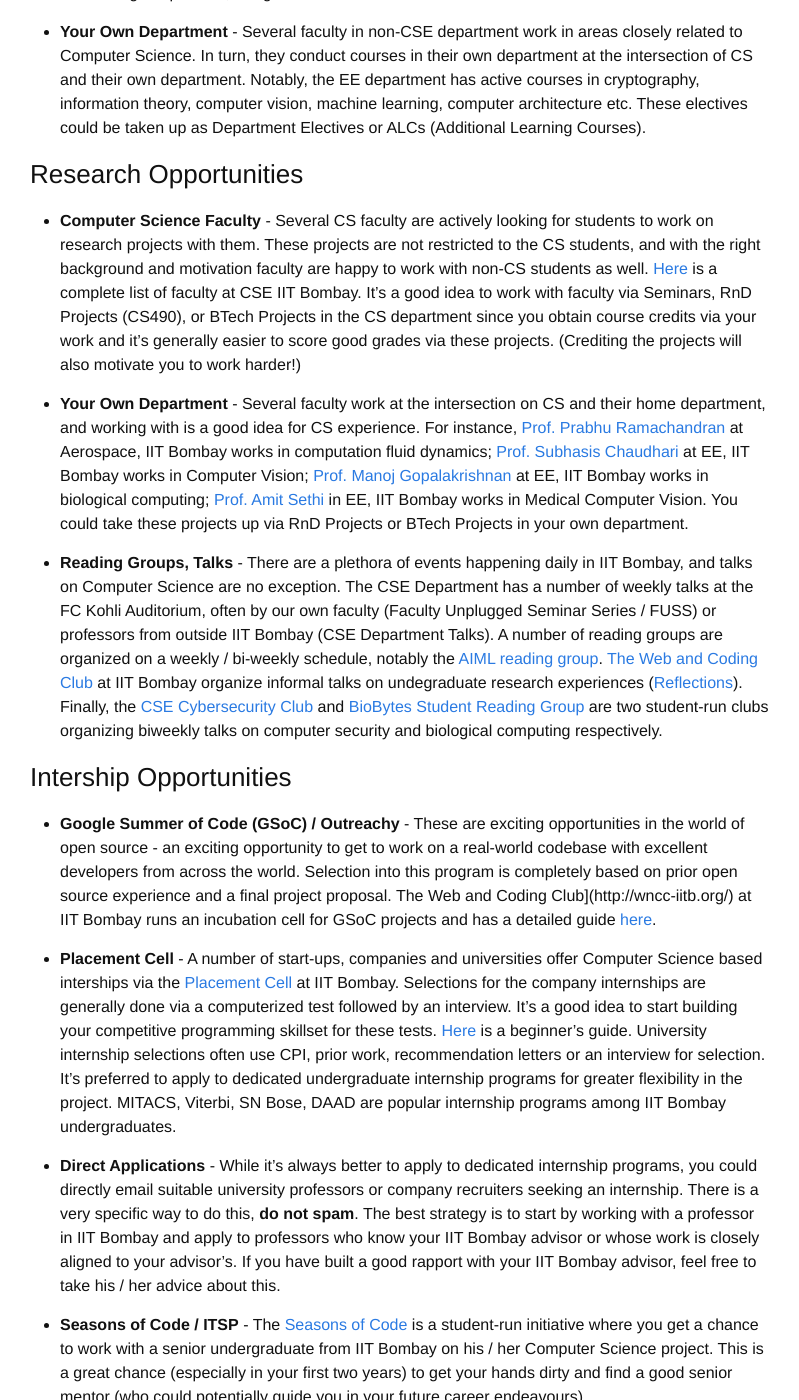
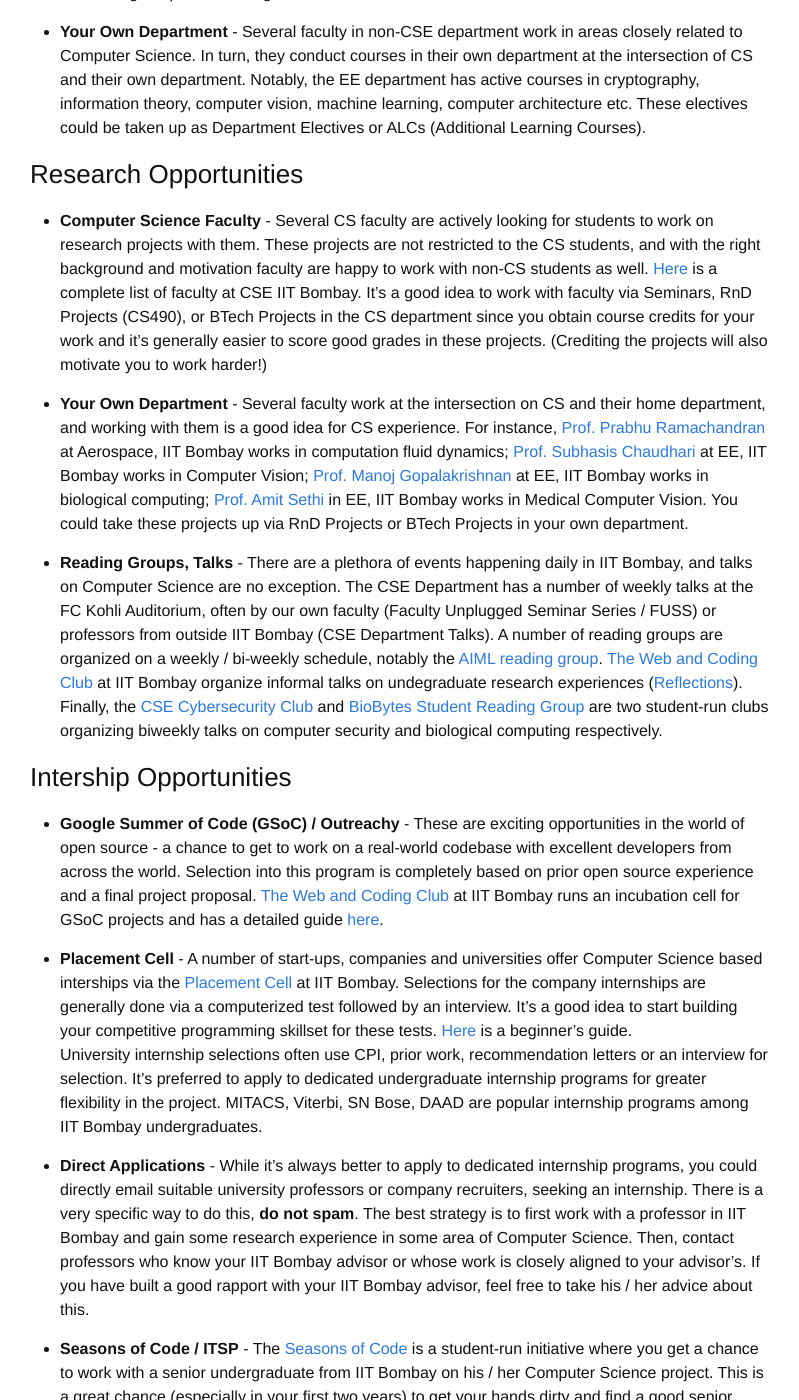
Before and after one commit to martiansideofthemoon/martiansideofthemoon.github.io, a Jekyll site: the page built from _posts/2018-06-05-cs-opportunities.markdown, in a window 1280 px wide and 1400 px high, scrolled down 648 px. Shown: the whole window, without its empty margins (240-1039 px from the left). Built offline with Jekyll 4.4.1, drawn with Linux system fonts in a browser that asks for light colours; comment, search, counter and statistics services are not loaded.

Commit message:
Some minor corrections

```diff
--- a/_posts/2018-06-05-cs-opportunities.markdown
+++ b/_posts/2018-06-05-cs-opportunities.markdown
@@ -18,19 +18,20 @@ An RnD project (CS490) or a 6xx / 7xx CS course could be included in the minor d
 
 ### Research Opportunities
 
-* **Computer Science Faculty** - Several CS faculty are actively looking for students to work on research projects with them. These projects are not restricted to the CS students, and with the right background and motivation faculty are happy to work with non-CS students as well. [Here](https://www.cse.iitb.ac.in/page14) is a complete list of faculty at CSE IIT Bombay. It's a good idea to work with faculty via Seminars, RnD Projects (CS490), or BTech Projects in the CS department since you obtain course credits via your work and it's generally easier to score good grades via these projects. (Crediting the projects will also motivate you to work harder!)
+* **Computer Science Faculty** - Several CS faculty are actively looking for students to work on research projects with them. These projects are not restricted to the CS students, and with the right background and motivation faculty are happy to work with non-CS students as well. [Here](https://www.cse.iitb.ac.in/page14) is a complete list of faculty at CSE IIT Bombay. It's a good idea to work with faculty via Seminars, RnD Projects (CS490), or BTech Projects in the CS department since you obtain course credits for your work and it's generally easier to score good grades in these projects. (Crediting the projects will also motivate you to work harder!)
 
-* **Your Own Department** - Several faculty work at the intersection on CS and their home department, and working with is a good idea for CS experience. For instance, [Prof. Prabhu Ramachandran](https://www.aero.iitb.ac.in/~prabhu/index.html) at Aerospace, IIT Bombay works in computation fluid dynamics; [Prof. Subhasis Chaudhari](https://www.ee.iitb.ac.in/web/people/faculty/home/sc) at EE, IIT Bombay works in Computer Vision; [Prof. Manoj Gopalakrishnan](https://www.ee.iitb.ac.in/web/people/faculty/home/manojg) at EE, IIT Bombay works in biological computing; [Prof. Amit Sethi](https://www.ee.iitb.ac.in/web/people/faculty/home/asethi) in EE, IIT Bombay works in Medical Computer Vision. You could take these projects up via RnD Projects or BTech Projects in your own department.
+* **Your Own Department** - Several faculty work at the intersection on CS and their home department, and working with them is a good idea for CS experience. For instance, [Prof. Prabhu Ramachandran](https://www.aero.iitb.ac.in/~prabhu/index.html) at Aerospace, IIT Bombay works in computation fluid dynamics; [Prof. Subhasis Chaudhari](https://www.ee.iitb.ac.in/web/people/faculty/home/sc) at EE, IIT Bombay works in Computer Vision; [Prof. Manoj Gopalakrishnan](https://www.ee.iitb.ac.in/web/people/faculty/home/manojg) at EE, IIT Bombay works in biological computing; [Prof. Amit Sethi](https://www.ee.iitb.ac.in/web/people/faculty/home/asethi) in EE, IIT Bombay works in Medical Computer Vision. You could take these projects up via RnD Projects or BTech Projects in your own department.
 
 * **Reading Groups, Talks** - There are a plethora of events happening daily in IIT Bombay, and talks on Computer Science are no exception. The CSE Department has a number of weekly talks at the FC Kohli Auditorium, often by our own faculty (Faculty Unplugged Seminar Series / FUSS) or professors from outside IIT Bombay (CSE Department Talks). A number of reading groups are organized on a weekly / bi-weekly schedule, notably the [AIML reading group](https://www.cse.iitb.ac.in/~ml/). [The Web and Coding Club](http://wncc-iitb.org/) at IIT Bombay organize informal talks on undegraduate research experiences ([Reflections](https://wncc-iitb.org/wiki/index.php/Reflections)). Finally, the [CSE Cybersecurity Club](https://www.facebook.com/groups/csec.iitb/) and [BioBytes Student Reading Group](https://www.facebook.com/groups/BioBytesIITB/) are two student-run clubs organizing biweekly talks on computer security and biological computing respectively.
 
 ### Intership Opportunities
 
-* **Google Summer of Code (GSoC) / Outreachy** - These are exciting opportunities in the world of open source - an exciting opportunity to get to work on a real-world codebase with excellent developers from across the world. Selection into this program is completely based on prior open source experience and a final project proposal. The Web and Coding Club](http://wncc-iitb.org/) at IIT Bombay runs an incubation cell for GSoC projects and has a detailed guide [here](https://wncc-iitb.org/wiki/index.php/Open_Source).
+* **Google Summer of Code (GSoC) / Outreachy** - These are exciting opportunities in the world of open source - a chance to get to work on a real-world codebase with excellent developers from across the world. Selection into this program is completely based on prior open source experience and a final project proposal. [The Web and Coding Club](http://wncc-iitb.org/) at IIT Bombay runs an incubation cell for GSoC projects and has a detailed guide [here](https://wncc-iitb.org/wiki/index.php/Open_Source).
 
-* **Placement Cell** - A number of start-ups, companies and universities offer Computer Science based interships via the [Placement Cell](http://placements.iitb.ac.in/) at IIT Bombay. Selections for the company internships are generally done via a computerized test followed by an interview. It's a good idea to start building your competitive programming skillset for these tests. [Here](https://wncc-iitb.org/wiki/index.php/Competitive_Programming) is a beginner's guide. University internship selections often use CPI, prior work, recommendation letters or an interview for selection. It's preferred to apply to dedicated undergraduate internship programs for greater flexibility in the project. MITACS, Viterbi, SN Bose, DAAD are popular internship programs among IIT Bombay undergraduates.
+* **Placement Cell** - A number of start-ups, companies and universities offer Computer Science based interships via the [Placement Cell](http://placements.iitb.ac.in/) at IIT Bombay. Selections for the company internships are generally done via a computerized test followed by an interview. It's a good idea to start building your competitive programming skillset for these tests. [Here](https://wncc-iitb.org/wiki/index.php/Competitive_Programming) is a beginner's guide.
+University internship selections often use CPI, prior work, recommendation letters or an interview for selection. It's preferred to apply to dedicated undergraduate internship programs for greater flexibility in the project. MITACS, Viterbi, SN Bose, DAAD are popular internship programs among IIT Bombay undergraduates.
 
-* **Direct Applications** - While it's always better to apply to dedicated internship programs, you could directly email suitable university professors or company recruiters seeking an internship. There is a very specific way to do this, **do not spam**. The best strategy is to start by working with a professor in IIT Bombay and apply to professors who know your IIT Bombay advisor or whose work is closely aligned to your advisor's. If you have built a good rapport with your IIT Bombay advisor, feel free to take his / her advice about this.
+* **Direct Applications** - While it's always better to apply to dedicated internship programs, you could directly email suitable university professors or company recruiters, seeking an internship. There is a very specific way to do this, **do not spam**. The best strategy is to first work with a professor in IIT Bombay and gain some research experience in some area of Computer Science. Then, contact professors who know your IIT Bombay advisor or whose work is closely aligned to your advisor's. If you have built a good rapport with your IIT Bombay advisor, feel free to take his / her advice about this.
 
 * **Seasons of Code / ITSP** - The [Seasons of Code](http://wncc-iitb.org/soc) is a student-run initiative where you get a chance to work with a senior undergraduate from IIT Bombay on his / her Computer Science project. This is a great chance (especially in your first two years) to get your hands dirty and find a good senior mentor (who could potentially guide you in your future career endeavours).
 The [Institute Technical Summer Project](http://stab-iitb.org/itsp) (ITSP) is another student-run initiative where freshers get to work on a project of their choice along with a small budget over their first year's summer. Students are free to work on technical projects in Computer Science, Electronics, Aeromodelling, Astronomy etc and are assigned a suitable mentor.
```
